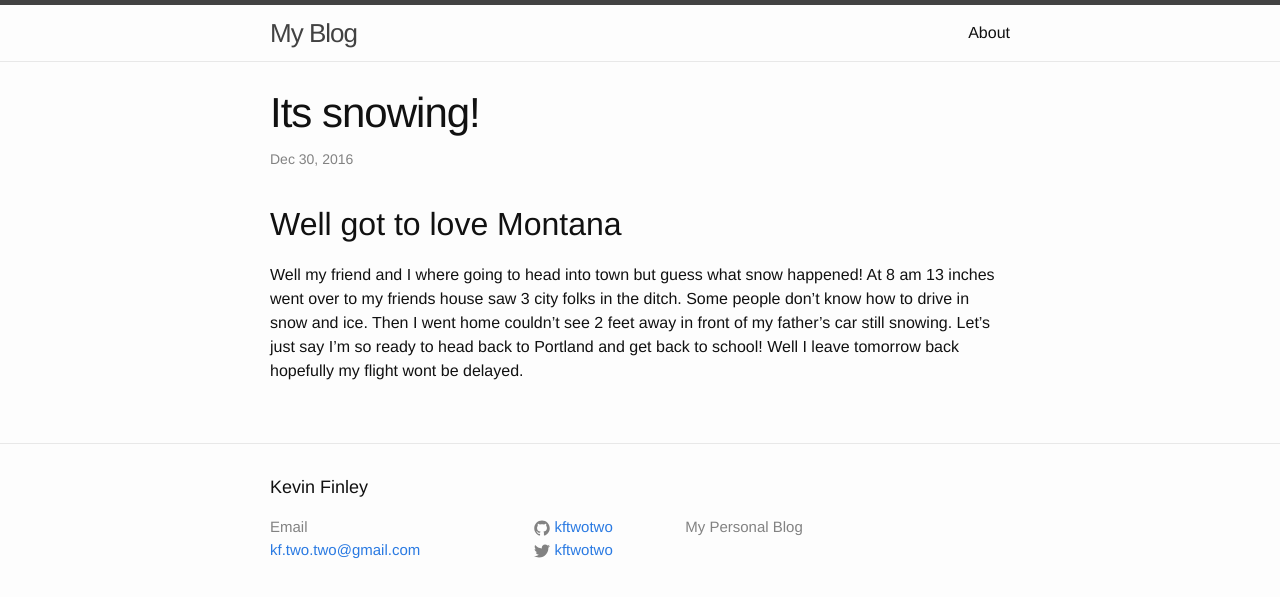
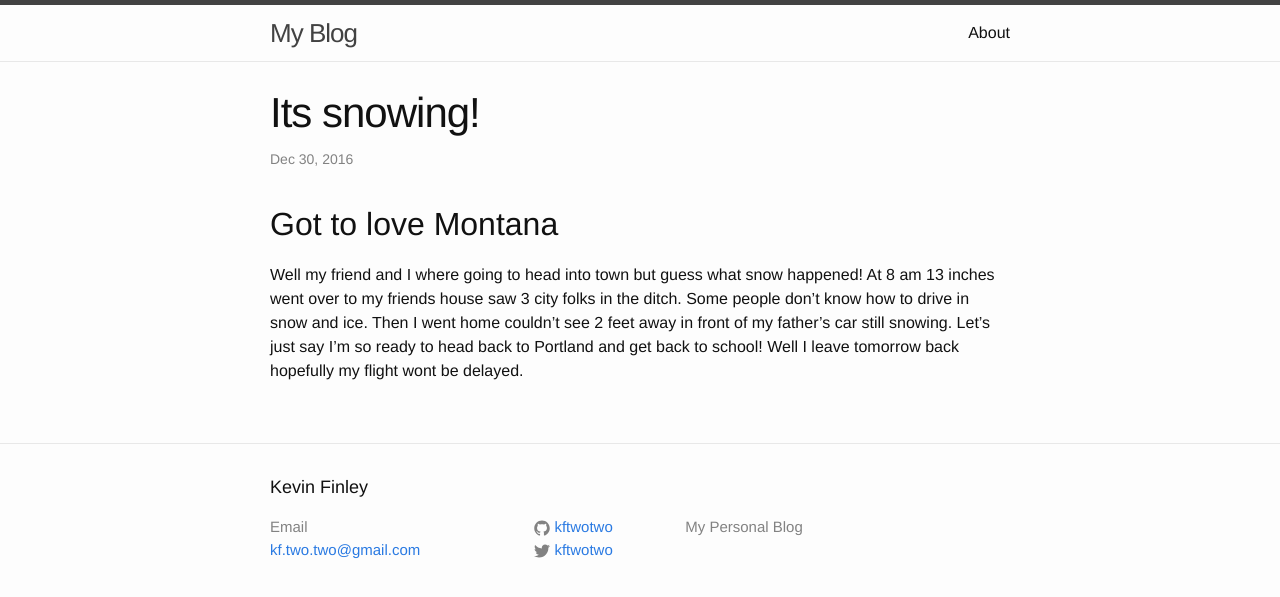
Before and after one commit to kftwotwo/kftwotwo.github.io, a Jekyll site: the page built from _posts/2016-10-30-snow.markdown, in a window 1280 px wide. Shown: the top 597 px of the page. Built offline with Jekyll 4.4.1, drawn with Linux system fonts in a browser that asks for light colours.

Commit message:
add better title

```diff
--- a/_posts/2016-10-30-snow.markdown
+++ b/_posts/2016-10-30-snow.markdown
@@ -5,5 +5,5 @@ date:   2016-12-30 20:18:04
 categories: objects
 ---
 
-## Well got to love Montana
+## Got to love Montana
 Well my friend and I where going to head into town but guess what snow happened! At 8 am 13 inches went over to my friends house saw 3 city folks in the ditch. Some people don't know how to drive in snow and ice. Then I went home couldn't see 2 feet away in front of my father's car still snowing. Let's just say I'm so ready to head back to Portland and get back to school! Well I leave tomorrow back hopefully my flight wont be delayed.
```
